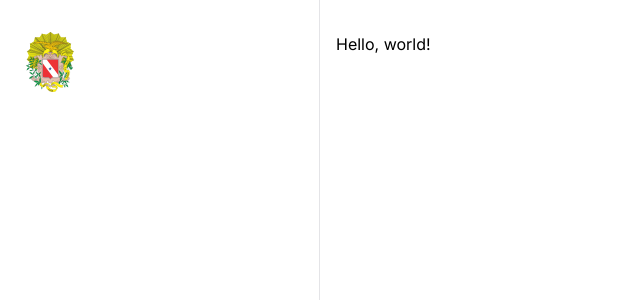
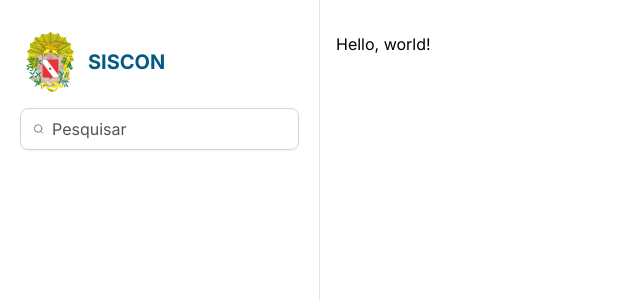
Before and after one commit to anderson-pontes/sigec-nextjs, a Next.js app: page / in a window 1280 px wide. Shown: the top 300 px of the page, without its empty margins (0-640 px from the left). Built offline with nearby package versions, Linux system fonts and the light colour scheme.

Commit message:
Create Sidebar

```diff
--- a/package.json
+++ b/package.json
@@ -1,5 +1,6 @@
 {
-  "name": "sigec",
+  "name": "siscon",
+  "author": "Anderson P. S. Pontes",
   "version": "0.1.0",
   "private": true,
   "scripts": {
@@ -9,6 +10,7 @@
     "lint": "next lint"
   },
   "dependencies": {
+    "lucide-react": "^0.298.0",
     "next": "14.0.4",
     "react": "^18",
     "react-dom": "^18"
--- a/src/components/Sidebar/Logo.tsx
+++ b/src/components/Sidebar/Logo.tsx
@@ -1,6 +1,7 @@
 
 export function Logo() {
   return (
+    <strong className="flex items-center gap-2 text-xl font-bold text-sky-800">
     <svg
       xmlns="http://www.w3.org/2000/svg"
       xmlSpace="preserve"
@@ -3278,5 +3279,7 @@ export function Logo() {
         </g>
       </g>
     </svg>
+    <span>SISCON</span>
+  </strong>
   )
 }
--- a/src/components/Sidebar/index.tsx
+++ b/src/components/Sidebar/index.tsx
@@ -1,9 +1,15 @@
 import { Logo } from './Logo';
+import { Search } from 'lucide-react'
 
 export function Sidebar() {
   return (
     <aside className="border-r border-zinc-200 px-5 py-8">
     <Logo />
+
+    <div className="flex w-full items-center gap-2 rounded-lg border border-zinc-300 px-3 py-2 shadow-sm mt-4">
+      <Search className="h-5 w-5 text-zinc-500"/>
+      <input className="flex-1 border-0 bg-transparent p-0 text-zinc-900 placeholder-zinc-600" placeholder="Pesquisar" />
+    </div>
     </aside>
   )
 }
```
Also changed, not shown: 1 other file (tests, documents, lock files or other folders).
